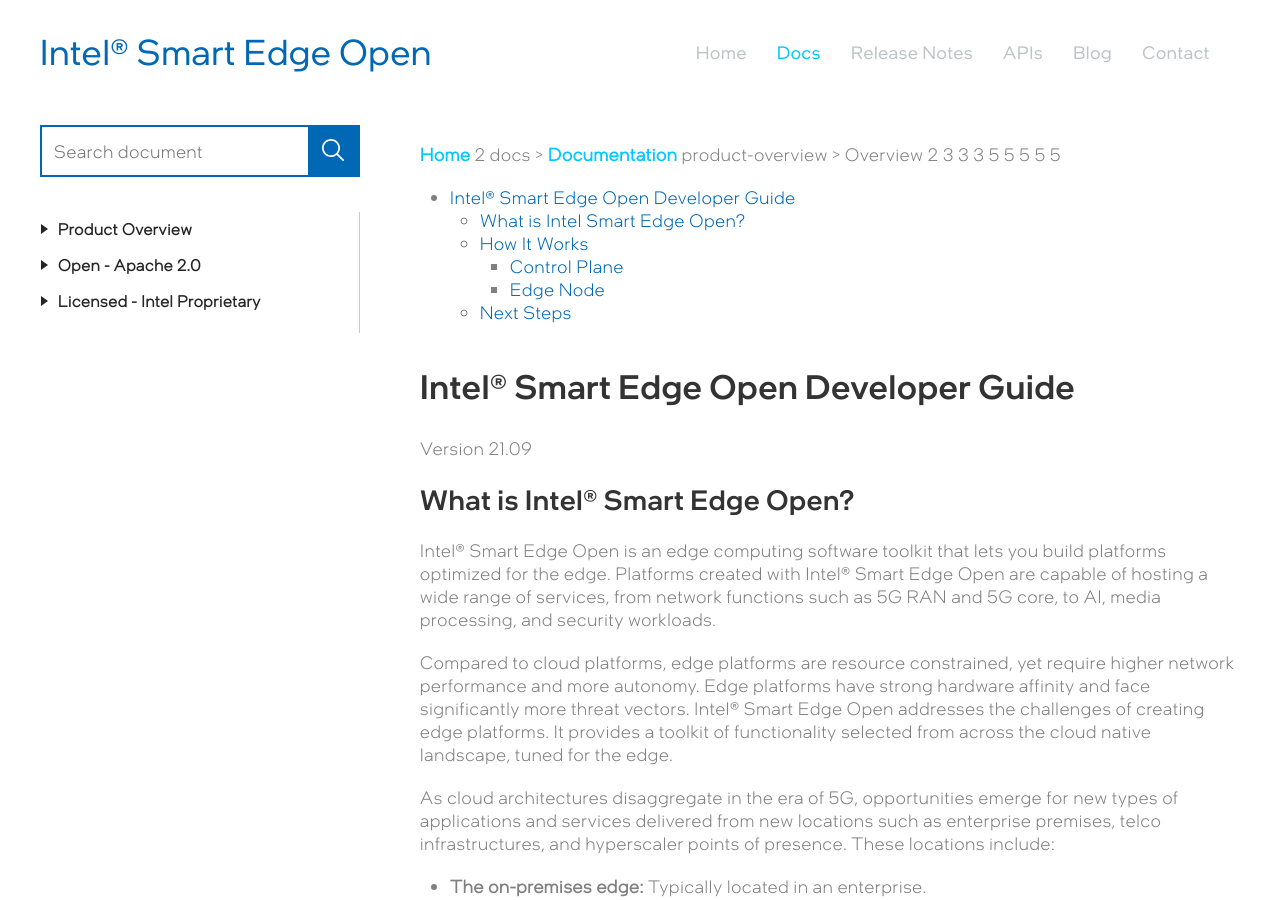
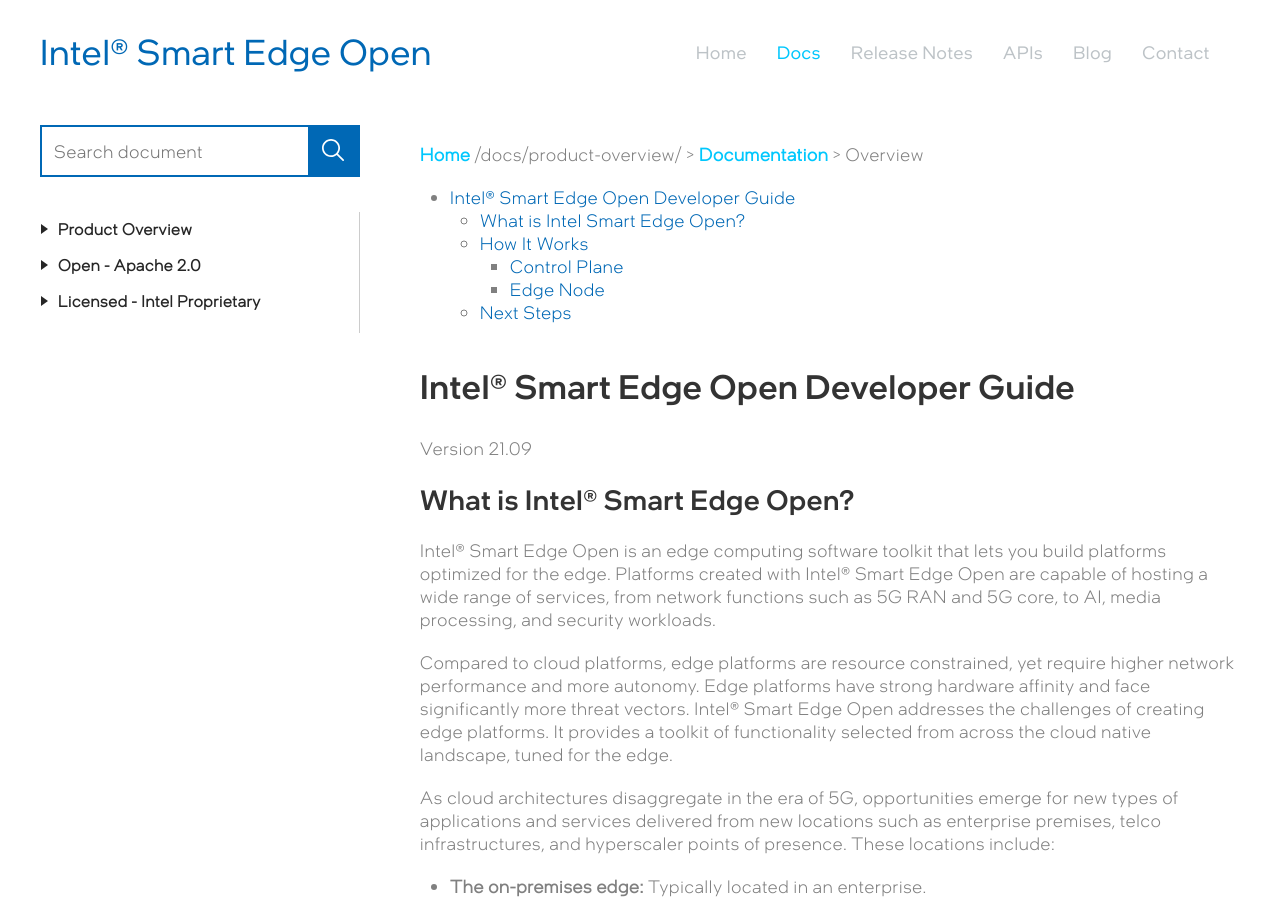
Before and after one commit to intelsmartedgeons/docs, a Jekyll site: the page built from product-overview.md, in a window 1280 px wide and 900 px high. Built offline with Jekyll 4.4.1, drawn with Linux system fonts in a browser that asks for light colours; some web fonts are replaced; our own code applies the rules of GitHub Pages for plain Markdown files; comment, search, counter and statistics services are not loaded.

Commit message:
changes in breadcrumbs

```diff
--- a/_includes/breadcrumbs.html
+++ b/_includes/breadcrumbs.html
@@ -15,24 +15,17 @@
     {% assign pagePath = page.path | remove: ".md" | prepend:"/" | prepend: site.baseurl | append:'/' %}
     {% for navbar in navbars %}
       {% for breadcrumb in navbar.section %}
-      {{ forloop.length }}
+
         {% assign crumbs = breadcrumb.path | remove:'/index.html' | split: '/' %}
         {% assign cur_path = breadcrumb.path | append:'/' %}
         {% if pagePath == cur_path %}
+        {{ cur_path }}
           {% for crumb in crumbs offset: 1 %}
-          {{ crumb }}
             {% if site.baseurl == '/docs' %}
               {% if forloop.last %}
                 > {{ breadcrumb.title }}
               {% elsif forloop.first %}
                 > <a href="{{ site.main_url | append: '/docs/product-overview/' }}">{{ 'Documentation' }}</a>
-                <!-- Start comment -->
-                {% comment %}
-                {% if forloop.index >= 2 %}
-                  {% assign crumb_main = crumb %}{% assign crumb_limit = forloop.index | plus: 1 %}{% for crumb in crumbs limit: crumb_limit %}{% if forloop.index > 2 %}{% if crumb_main == 'doc' %}{{ site.main_url | append: '/docs/product-overview/' }}{% else %}{% if forloop.index > 3 %}{{ breadcrumb.path | append: '/' }}{% endif %}{% endif %}{% endif %}{% endfor %}
-                {% endif %}
-                {% endcomment %}
-                <!-- End comment -->
               {% endif %}
             {% endif %}
           {% endfor %}
```
